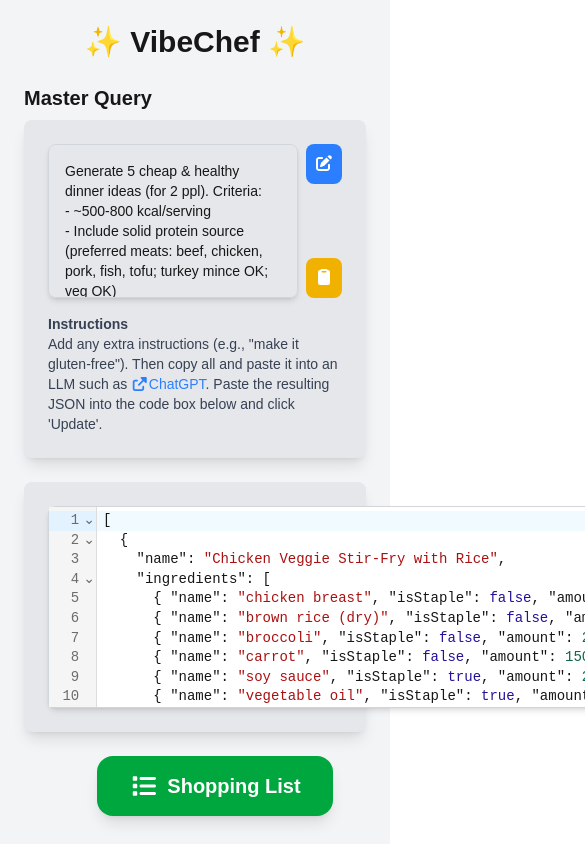
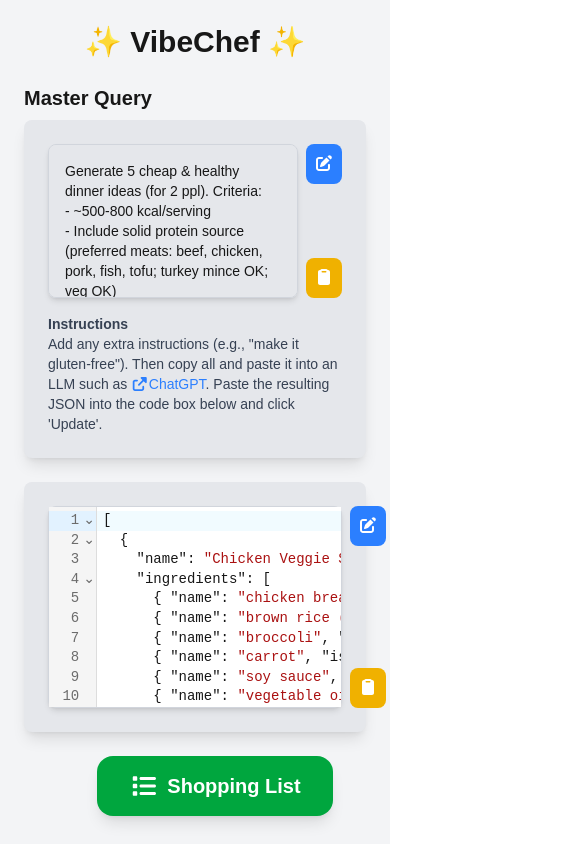
Before and after one commit to trithagoras/WebChef, a Next.js app: page / in a window 390 px wide. Shown: the top 844 px of the page, 585 px wide, since content can reach past the window. Built offline with nearby package versions, Linux system fonts and the light colour scheme.

Commit message:
mobile responsiveness on codemirror box

```diff
--- a/app/components/EditableTextBlock.tsx
+++ b/app/components/EditableTextBlock.tsx
@@ -150,7 +150,7 @@ const EditableTextBlock = ({ mode, onSave }: EditableTextBlockProps) => {
       onChange={setText}
       extensions={[jsonLanguage.extension]}
       readOnly={!isEditing}
-      className="w-3xl bg-white read-only:bg-gray-200 text-sm border border-gray-300 rounded-lg shadow-md resize-none focus:ring-2 focus:ring-blue-500 focus:outline-none"
+      className="w-full max-w-3xl bg-white read-only:bg-gray-200 text-sm border border-gray-300 rounded-lg shadow-md resize-none focus:ring-2 focus:ring-blue-500 focus:outline-none"
     />)
     .exhaustive();
 
```
